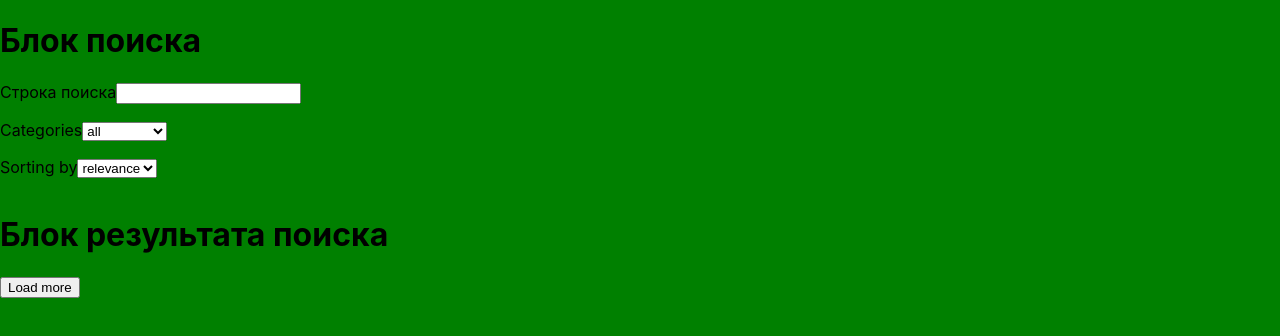
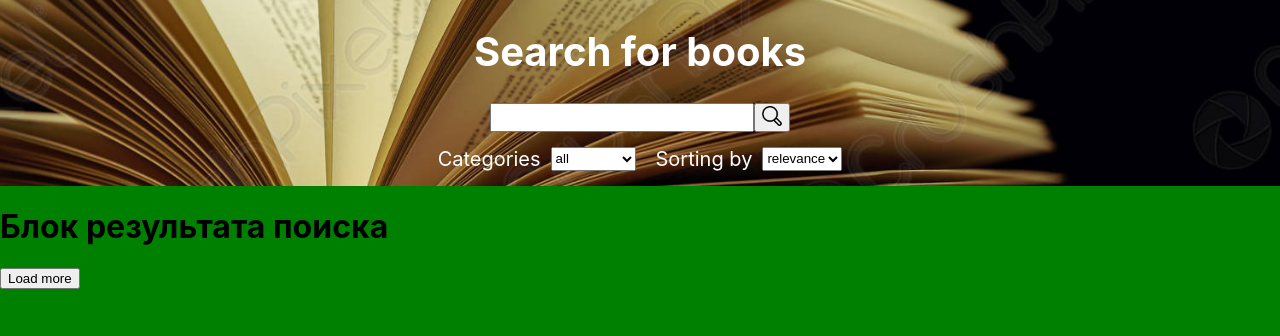
Before and after one commit to BiscuitDream/future-test, a React (Create React App) app: page / in a window 1280 px wide. Shown: the top 336 px of the page. Built offline with nearby package versions, Linux system fonts and the light colour scheme.

Commit message:
add style for search block

```diff
--- a/src/components/Search/Search.jsx
+++ b/src/components/Search/Search.jsx
@@ -1,5 +1,7 @@
+import styles from './Search.module.css'
 import api from "../../api/api";
-
+import searchIcon from '../../assets/images/searc-icon.png';
+ // TODO задезейблить форму, елси пустая строка
 const Search = (props) => {
   const onInputChange = (e) => {
     const value = e.target.value;
@@ -28,14 +30,17 @@
   };
 
   return (
-    <div>
-      <h1>Блок поиска</h1>
-      <form onSubmit={onFormSubmit}>
-        <p>
-          <label htmlFor="search-input">Строка поиска</label>
+    <div className={styles.searchBlock}>
+      <form className={styles.searchForm} onSubmit={onFormSubmit}>
+        <h1>Search for books</h1>
+        <p className={styles.searchInput}>
           <input type="text" id="search-input" value={props.searchString} onChange={onInputChange} />
+          <button type="submit">
+            <img src={searchIcon} width="20" alt="Кнопка поиска"/>
+          </button>
         </p>
-        <p>
+        <div className={styles.wrapParams}>
+          <p className={styles.searchParam}>
             <label htmlFor="categories-select">Categories</label>
             <select name="categories" id="categories-select" value={props.category} onChange={onCategoryChange}>
               <option value="all">all</option>
@@ -47,13 +52,14 @@
               <option value="poetry">poetry</option>
             </select>
           </p>
-        <p>
+          <p className={styles.searchParam}>
             <label htmlFor="sorting-select">Sorting by</label>
             <select name="sorting" id="sorting-select" value={props.sortBy} onChange={onSortByChange}>
               <option value="relevance">relevance</option>
               <option value="newest">newest</option>
             </select>
           </p>
+        </div>
 
       </form>
     </div>
--- /dev/null
+++ b/src/components/Search/Search.module.css
@@ -0,0 +1,46 @@
+.searchBlock {
+  text-align: center;
+  color: white;
+  /*-webkit-text-stroke-color: black;*/
+  /*-webkit-text-stroke-width: 1px;*/
+  font-size: 20px;
+  background-image: url("../../assets/images/book-bg.jpg");
+  background-repeat: no-repeat;
+  background-size: cover;
+  background-position: center;
+}
+
+.searchForm {
+  margin: 0 auto;
+  width: fit-content;
+}
+
+.searchInput {
+  margin: 0 auto;
+  display: flex;
+  justify-content: center;
+  width: 300px;
+}
+
+.searchInput input {
+  flex-grow: 1;
+}
+
+.wrapParams {
+  display: flex;
+  flex-wrap: wrap;
+  justify-content: center;
+}
+
+.searchParam {
+  display: flex;
+  margin: 15px 10px;
+}
+
+/*.searchParam:not(:last-child) {*/
+/*  margin-right: 20px;*/
+/*}*/
+
+.searchParam label {
+  margin-right: 10px;
+}
```
Also changed, not shown: src/assets/images/book-bg.jpg (added), src/assets/images/searc-icon.png (added). Lines whose indentation alone changed are shown as unchanged.
